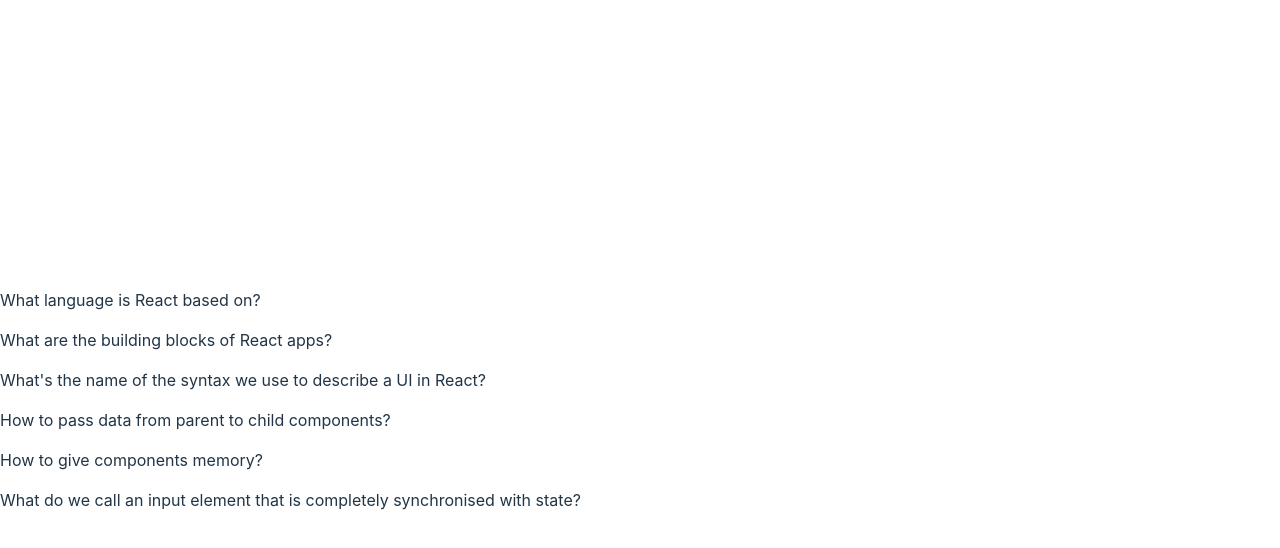
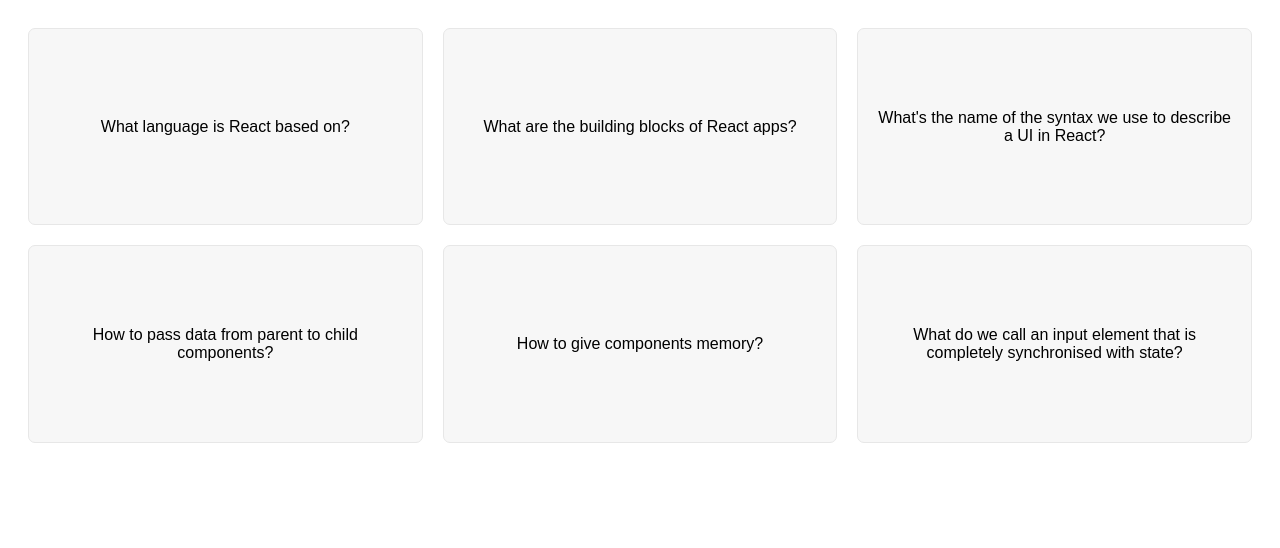
Before and after one commit to ramanboff/flashcard75, a React (Vite) app: page / in a window 1280 px wide. Shown: the top 548 px of the page. Built offline with nearby package versions, Linux system fonts and the light colour scheme.

Commit message:
added style  to index.css

```diff
--- a/src/index.css
+++ b/src/index.css
@@ -1,69 +1,34 @@
-:root {
-  font-family: Inter, system-ui, Avenir, Helvetica, Arial, sans-serif;
-  line-height: 1.5;
-  font-weight: 400;
-
-  color-scheme: light dark;
-  color: rgba(255, 255, 255, 0.87);
-  background-color: #242424;
-
-  font-synthesis: none;
-  text-rendering: optimizeLegibility;
-  -webkit-font-smoothing: antialiased;
-  -moz-osx-font-smoothing: grayscale;
-  -webkit-text-size-adjust: 100%;
-}
-
-a {
-  font-weight: 500;
-  color: #646cff;
-  text-decoration: inherit;
-}
-a:hover {
-  color: #535bf2;
+* {
+  box-sizing: border-box;
 }
 
 body {
-  margin: 0;
-  display: flex;
-  place-items: center;
-  min-width: 320px;
-  min-height: 100vh;
+  font-family: sans-serif;
+  padding: 20px;
 }
 
-h1 {
-  font-size: 3.2em;
-  line-height: 1.1;
+.flashcards {
+  display: grid;
+  grid-template-columns: 1fr 1fr 1fr;
+  gap: 20px;
 }
 
-button {
-  border-radius: 8px;
-  border: 1px solid transparent;
-  padding: 0.6em 1.2em;
-  font-size: 1em;
-  font-weight: 500;
-  font-family: inherit;
-  background-color: #1a1a1a;
+.flashcards div {
+  border: 1px solid #e7e7e7;
+  background-color: #f7f7f7;
+  border-radius: 7px;
+  aspect-ratio: 2 / 1;
+  display: flex;
+  align-items: center;
+  justify-content: center;
+  text-align: center;
+  padding: 20px;
   cursor: pointer;
-  transition: border-color 0.25s;
-}
-button:hover {
-  border-color: #646cff;
-}
-button:focus,
-button:focus-visible {
-  outline: 4px auto -webkit-focus-ring-color;
 }
 
-@media (prefers-color-scheme: light) {
-  :root {
-    color: #213547;
-    background-color: #ffffff;
-  }
-  a:hover {
-    color: #747bff;
-  }
-  button {
-    background-color: #f9f9f9;
-  }
+div.selected {
+  border: 1px solid #e03131;
+  background-color: #e03131;
+  color: #fff;
+  font-weight: bold;
 }
```
